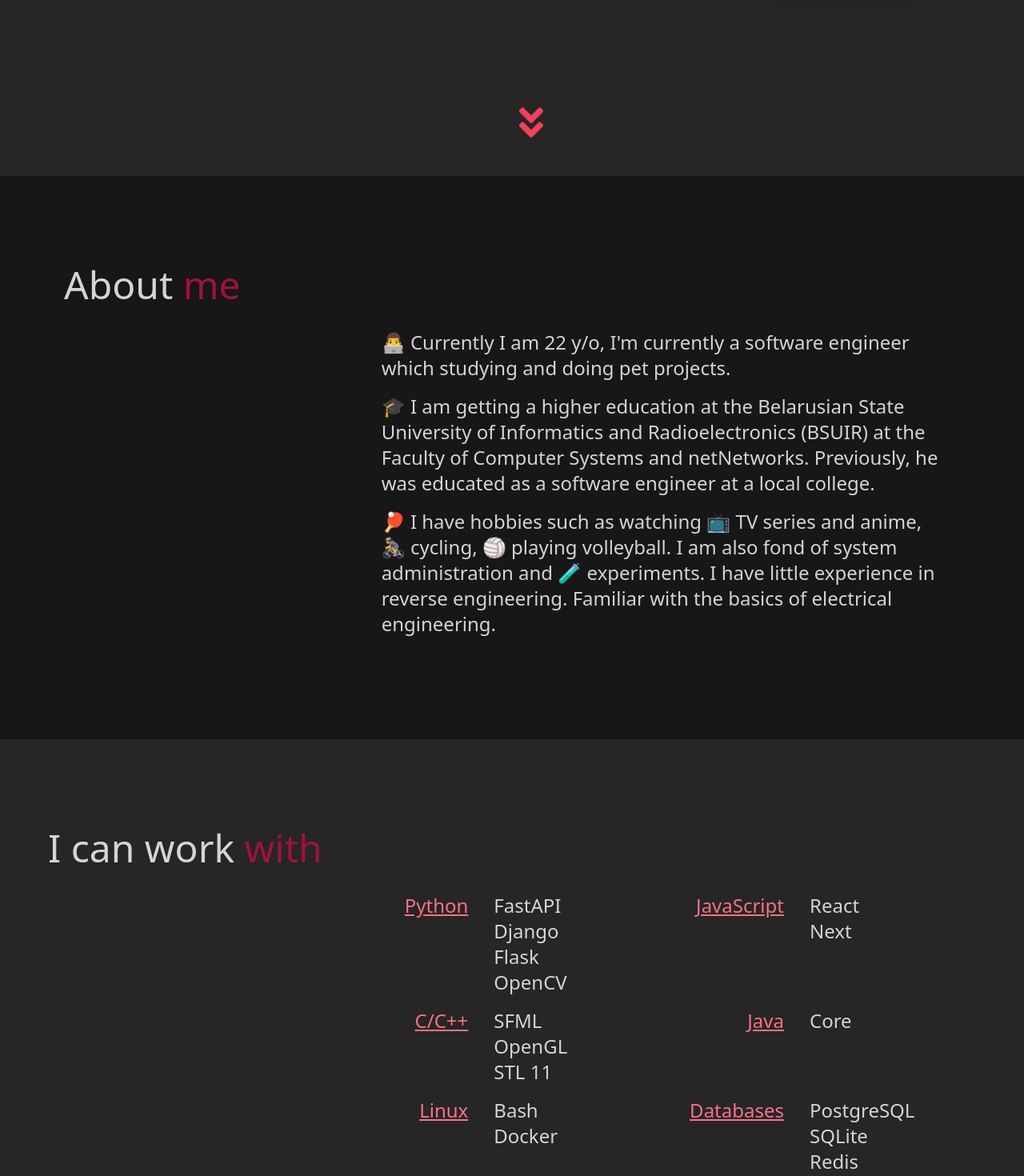
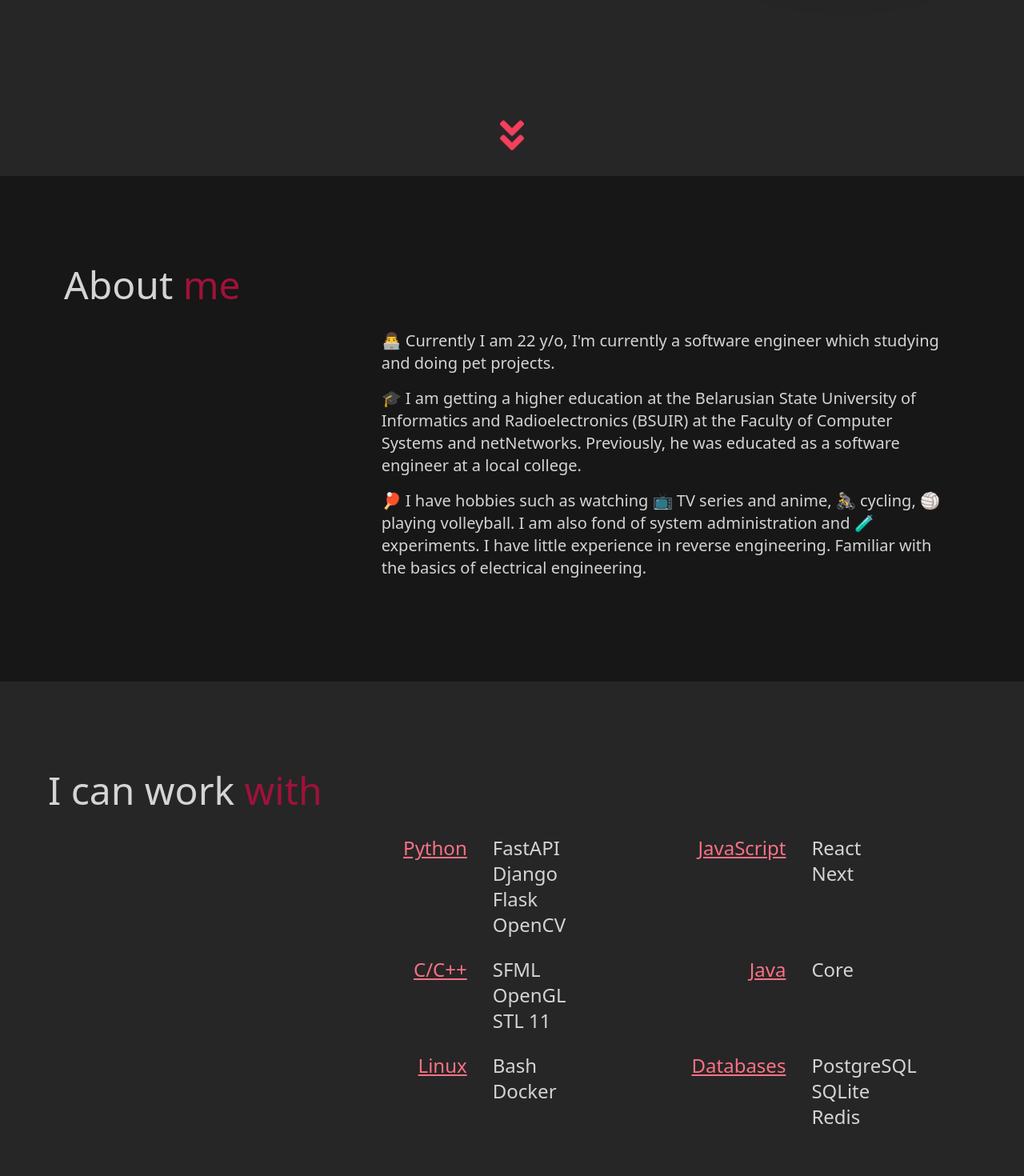
Before and after one commit to IllusionOfControl/personal-page, a Next.js app: page / in a window 1280 px wide. Shown: the part 580-2050 px from the top of the page at 80% size. Built offline with nearby package versions, Linux system fonts and the light colour scheme.

Commit message:
fixed layout

```diff
--- a/src/components/About/index.js
+++ b/src/components/About/index.js
@@ -4,7 +4,7 @@ const About = () => {
       <div className="px-4 mx-auto md:px-10">
         <div className="max-w-[1240px] grid grid-cols-1 sm:grid-cols-[2fr_4fr] px-4 mx-auto md:px-10">
           <h1 className="text-5xl pb-4">About <span className="text-rose-800">me</span></h1>
-          <div className="max-w-[700px] mx-auto pt-20 text-2xl">
+          <div className="max-w-[700px] mx-auto pt-20 text-xl text-neutral-300">
             <p className="pb-4">
               {/* eslint-disable-next-line react/no-unescaped-entities */}
               👨‍💻 Currently I am 22 y/o, I'm currently a software engineer which studying and doing pet projects.
--- a/src/components/Contacts/index.js
+++ b/src/components/Contacts/index.js
@@ -15,7 +15,7 @@ const Contacts = () => {
       <div className="px-4 mx-auto md:px-10">
         <div className="max-w-[1240px] grid grid-cols-1 sm:grid-cols-[2fr_4fr] px-4 mx-auto md:px-10">
           <h1 className="text-5xl pb-4">Contact with <span className="text-rose-800">me</span></h1>
-          <div className="max-w-[700px] mx-auto pt-16 sm:pt-20 grid grid-cols-1 sm:grid-cols-2 text-xl gap-4">
+          <div className="max-w-[700px] mx-auto pt-16 sm:pt-20 grid grid-cols-1 md:grid-cols-2 text-xl gap-4">
             <Link className="hover:text-rose-600 transition-colors" href={location.link}><FaSearchLocation className="inline mr-2"/>{location.title}</Link>
             <Link className="hover:text-rose-600 transition-colors" href={socials.email_link}><FaEnvelope className="inline mr-2"/>{socials.email}</Link>
             <Link className="hover:text-rose-600 transition-colors" href={socials.telegram_link}><FaTelegram className="inline mr-2"/>{socials.telegram}</Link>
--- a/src/components/Hero/index.js
+++ b/src/components/Hero/index.js
@@ -4,11 +4,11 @@ import { FaAngleDoubleDown } from 'react-icons/fa'
 const Hero = () => {
   return (
     <section className="w-full h-screen flex flex-col justify-center mx-auto bg-neutral-800">
-      <div className="top-1/2 w-full max-w-[1240px] flex justify-between flex-wrap-reverse lg:flex-nowrap grid-cols-1 sm:grid-cols-2 px-4 mx-auto sm:px-10 gap-4">
+      <div className="max-w-[1240px] flex justify-between flex-wrap-reverse lg:flex-nowrap px-4 mx-auto sm:px-10 gap-4">
         <div className="m-auto">
           <h2 className="text-3xl mb-2">Hi, my name is </h2>
           <h1 className="font-bold text-4xl lg:text-5xl mb-2 text-rose-700">Sergey Skorokhod</h1>
-          <p className="text-2xl">
+          <p className="text-2xl font-light text-neutral-300">
             I&apos;m a self-taught software developer with a passion for building efficient
             applications with different technologies.
           </p>
@@ -19,7 +19,7 @@ const Hero = () => {
           <Image src="/avatar.jpg" width={400} height={400} alt="me" className="rounded-full border-red-700 border-4"/>
         </div>
       </div>
-      <div className="text-5xl text-rose-500 absolute left-1/2 bottom-8 animate-bounce">
+      <div className="text-5xl text-rose-500 absolute bottom-4 w-full flex justify-center animate-bounce">
         <FaAngleDoubleDown/>
       </div>
     </section>
--- a/src/components/Projects/index.js
+++ b/src/components/Projects/index.js
@@ -9,22 +9,25 @@ const Hero = () => {
       <div
         className="max-w-[1240px] grid grid-cols-1 sm:grid-cols-[2fr_4fr] px-4 mx-auto md:px-10 py-16 sm:py-28 gap-4">
         <h1 className="text-5xl w-full">Featured <span className="text-rose-800">projects</span></h1>
-        <ul className="sm:pt-24 grid grid-cols-2 gap-8">
+        <ul className="pt-20 grid md:grid-cols-2 gap-4 md:gap-8">
           {projects.map((project, i) => {
             return (
-              <li key={i} className="rounded-md border shadow-md border-neutral-700 hover:border-rose-900 transition-colors">
+              <li key={i}
+                  className="rounded-md border shadow-md border-neutral-700 hover:border-rose-900 transition-colors">
                 <div
                   className="h-full flex flex-col justify-between">
                   <div className="flex flex-col flex-grow h-fit p-5 space-y-3">
                     <div className="flex items-center justify-between">
                       <p className="text-lg font-bold text-primary">{project.title}</p>
                       <div className="flex space-x-4 text-3xl">
-                          {project.links.github && (<Link href={project.links.github} className="hover:text-rose-700 transition-colors"><FaGithub/></Link>)}
-                          {project.links.demo && (<Link href={project.links.demo} className="hover:text-rose-700 transition-colors"><FaLink/></Link>)}
+                        {project.links.github && (<Link href={project.links.github}
+                                                        className="hover:text-rose-700 transition-colors"><FaGithub/></Link>)}
+                        {project.links.demo && (<Link href={project.links.demo}
+                                                      className="hover:text-rose-700 transition-colors"><FaLink/></Link>)}
                       </div>
                     </div>
                     <p className="text-sm md:text-base grow">{project.description}</p>
-                        <div className="w-full  flex flex-wrap align-bottom">
+                    <div className="w-full flex flex-wrap align-bottom">
                       {project.stack.map((technology, i) =>
                         <div key={i} className="px-3 mx-1 my-1 rounded-xl bg-neutral-700">{technology}</div>)
                       }
--- a/src/components/Skills/index.js
+++ b/src/components/Skills/index.js
@@ -3,10 +3,10 @@ import {skills} from '../../data'
 const Hero = () => {
   return (
     <section className="bg-black bg-neutral-800 py-16 sm:py-28">
-      <div className="max-w-[1240px] sm:grid grid-cols-[2fr_4fr] px-4 mx-auto md:px-10">
+      <div className="max-w-[1240px] md:grid grid-cols-[2fr_4fr] px-4 mx-auto md:px-10">
         <h1 className="text-5xl w-full">I can work <span className="text-rose-800">with</span></h1>
         <div className="pt-20">
-          <ul className="grid sm:grid-cols-2 text-2xl gap-4">
+          <ul className="grid md:grid-cols-2 text-2xl gap-6">
             {skills.map((skill) => {
               return (
                 <li key={skill.name} id={skill.name} className="grid grid-cols-[2fr_3fr] gap-8">
```
Lines whose indentation alone changed are shown as unchanged.
